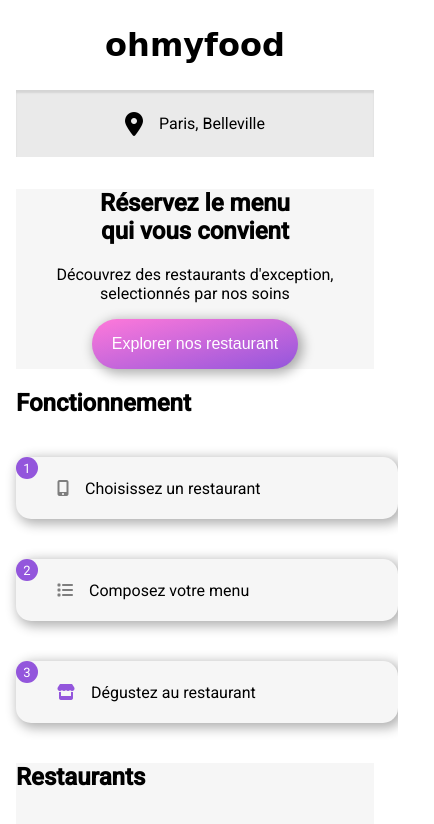
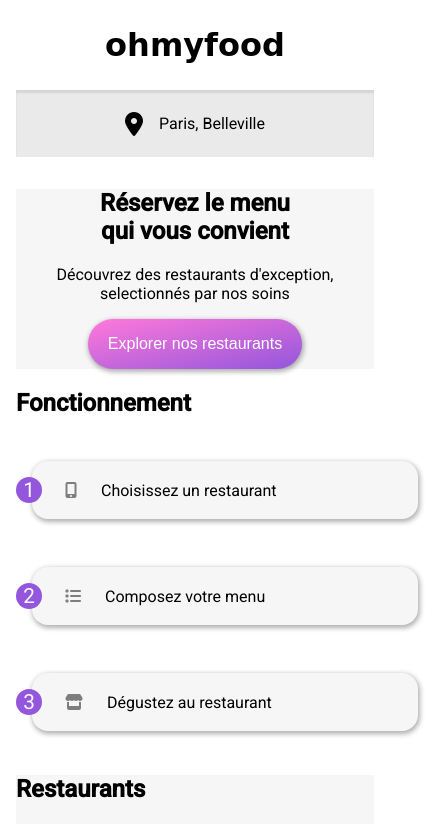
Before and after one commit to Julie-2022/Ohmyfood, a website: page index.html in a window 390 px wide. Shown: the top 824 px of the page, 434 px wide, since content can reach past the window. Drawn offline with Linux system fonts and the light colour scheme; a web font is replaced by a local one.

Commit message:
add dimension adn color /fonctioning

```diff
--- a/index.html
+++ b/index.html
@@ -38,7 +38,7 @@
  <!-- Localisation -->
  <main>
      <div class="location backgrey2 flexstart flexcenter">
-             <i class="fa-solid fa-location-dot"></i>
+             <i class="fa-solid fa-location-dot fa-xs"></i>
              <p>Paris, Belleville</p>
      </div>
      <section class="explorer">
@@ -48,7 +48,7 @@
              <p>Découvrez des restaurants d'exception, <br>
                 selectionnés par nos soins</p>
              <button class="button">
-                 <p>Explorer nos restaurant</p>
+                 <p>Explorer nos restaurants</p>
              </button>
          </div>
      </section>
@@ -58,21 +58,21 @@
              <div>
                  <div class="icon bordericon flexcenter">1</div>
                  <div class="buttonf flexstart">
-                     <div class="sizeicon colorgrey"><i class="fa-solid fa-mobile-screen-button"></i></div>
+                     <div class="sizeicon"><i class="fa-solid fa-mobile-screen-button"></i></div>
                      <p>Choisissez un restaurant</p>
                  </div>
              </div>
              <div>
                  <div class="icon bordericon flexcenter">2</div>
                  <div class="buttonf flexstart">
-                     <div class="sizeicon colorgrey"><i class="fa-solid fa-list"></i></div>
+                     <div class="sizeicon"><i class="fa-solid fa-list"></i></div>
                      <p>Composez votre menu</p>
                  </div>
              </div>
              <div>
                  <div class="icon bordericon flexcenter">3</div>
                  <div class="buttonf flexstart">
-                     <div class="sizeicon colorpurple"><i class="fa-solid fa-store"></i></div>
+                     <div class="sizeicon"><i class="fa-solid fa-store"></i></div>
                      <p>Dégustez au restaurant</p>
                  </div>
              </div>
--- a/sass/components/fonctioning.scss
+++ b/sass/components/fonctioning.scss
@@ -1,47 +1,57 @@
 @use "../utils/box-shadow";
 @use "../utils/hover-base";
+@use "../utils/variables";
+@use "../utils/colors";
 
 
 .fonctioning {
-@media (max-width: 767px) {
-    flex-direction: column;
-& .icon {
+
+    & .buttonf {
+        align-items: center;
+        gap: 1.5 * variables.$fonctioning-dim;
+        width: 20 * variables.$fonctioning-dim;
+        height: 3.5 * variables.$fonctioning-dim;
+        border: 1px solid transparent;
+        //border-radius: 1rem;
+        border-radius: 1 * variables.$fonctioning-dim;
+        background-color: #F6F6F6;
+       // padding: 1.5rem 2rem;
+        padding: 0  2 * variables.$fonctioning-dim;
+        //box-shadow: 6px 5px 15px #D8D8D8;
+        margin: 1.5 * variables.$fonctioning-dim 1 * variables.$fonctioning-dim;
+        @include box-shadow.box-shad;
+    }
+    & .icon {
     /* font-size: 12px ou 0.75em; j'ai choisi d'ajouter "fa-xs" à l'icône */
-    border-radius: 20px;
+    border-radius: 2 * variables.$fonctioning-dim;
     /* cercle */
-    width: 20px;
+    width: 1.5 * variables.$fonctioning-dim;
     /* bordure */
-    height: 20px;
+    height: 1.5 * variables.$fonctioning-dim;
     color: white;
-    background-color: #9356DC;
+    background-color: colors.$purple;
+    margin: 2.5 * variables.$fonctioning-dim 0;
+    font-size: 1.3 * variables.$fonctioning-dim ;
     float: left;
-    margin: 20px 0;
-    font-size: small;
     position: absolute;
+}
+& i {
+    color: colors.$lightgrey;
 }
 & .bordericon {
     border: 1px solid transparent;
 }
 & .sizeicon {
-    padding: 20px 0;
+    padding: 1.5 * variables.$fonctioning-dim 0;
 }
-.buttonf {
-    align-items: center;
-    gap: 1rem;
-    width: 300px;
-    height: 60px;
-    border: 1px solid transparent;
-    border-radius: 15px;
-    background-color: #F6F6F6;
-    padding: 0 40px;
-    //box-shadow: 6px 5px 15px #D8D8D8;
-    margin: 20px 0;
-    @include box-shadow.box-shad;
+& :hover {
+    @include hover-base.hover-effect;
 }
-&:hover {
-    @include hover-base.hover-effect;
-   // cursor: pointer;
+}
+
+
+// cursor: pointer;
    // background-color: rgb(245, 222, 249, 0.5);
    // box-shadow: 7px 7px 15px #ccaef2;
-}
-}}
+   // @media (max-width: 767px) {
+   // flex-direction: column;}
--- a/sass/utils/box-shadow.scss
+++ b/sass/utils/box-shadow.scss
@@ -1,4 +1,4 @@
 @mixin box-shad {
    // box-shadow: 6px 5px 15px #D8D8D8;
-    box-shadow: 3px 3px 12px 2px rgba(0,0,0,0.31);
+    box-shadow: 1px 2px 5px 1px rgba(0,0,0,0.31);
 }
--- /dev/null
+++ b/sass/utils/colors.scss
@@ -0,0 +1,2 @@
+$lightgrey: #7E7E7E;
+$purple: #9356DC;
--- a/sass/utils/hover-base.scss
+++ b/sass/utils/hover-base.scss
@@ -1,6 +1,10 @@
 @mixin hover-effect {
-    transform: scale (1.02);
-    cursor: pointer;
-    background-color: rgb(245, 222, 249, 0.5);
-    box-shadow: 7px 7px 15px #ccaef2;
+     cursor: pointer;
+    transform: scale(1, 1.05);
+    transition: 300ms;
+    //transform: scaleX(0.93);
+    //background-color: pink;
+    //box-shadow:16px 23px 5px 3px rgba(255,222,254,0.38) ;
+
+
 }
--- /dev/null
+++ b/sass/utils/variables.scss
@@ -0,0 +1 @@
+$fonctioning-dim : 1rem;
--- a/style.scss
+++ b/style.scss
@@ -8,3 +8,4 @@
 
 @import "./sass/utils/box-shadow";
 @import "./sass/utils/hover-base";
+@import "./sass/utils/variables";
```
Also changed, not shown: style.css, 1 other file.
